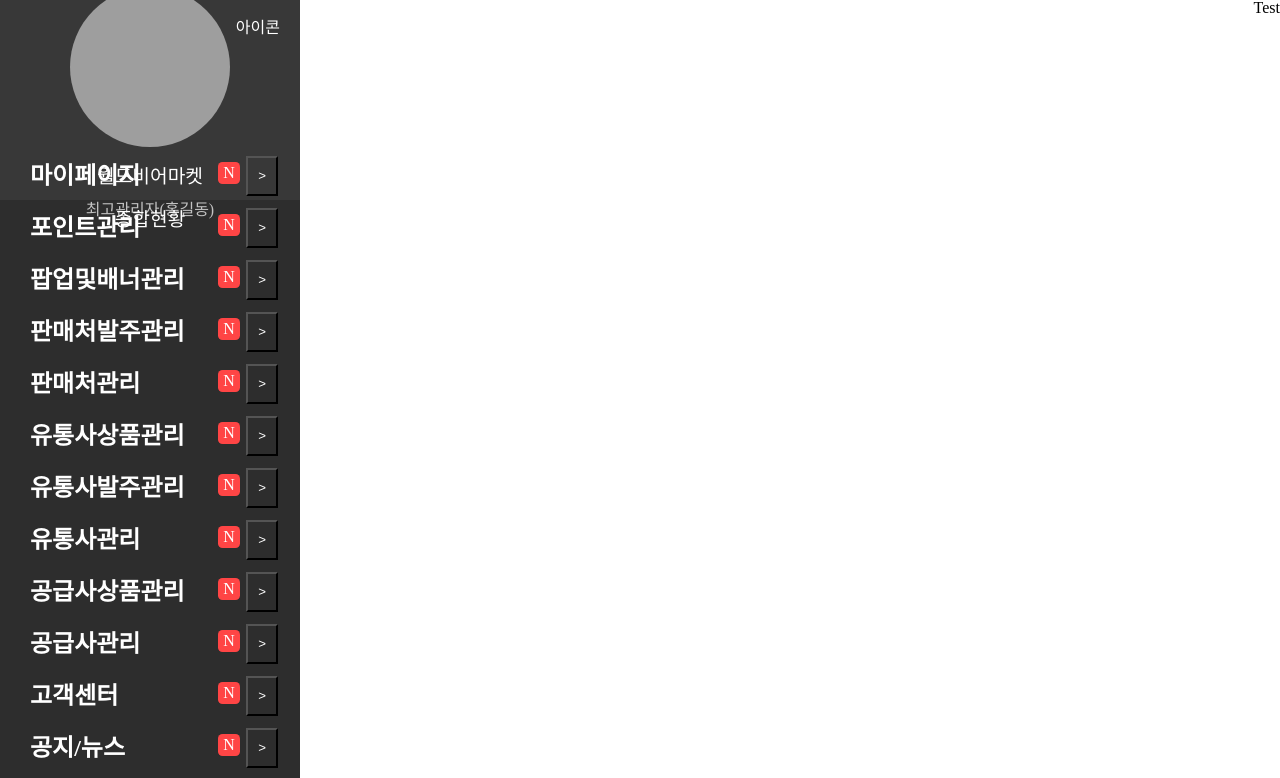
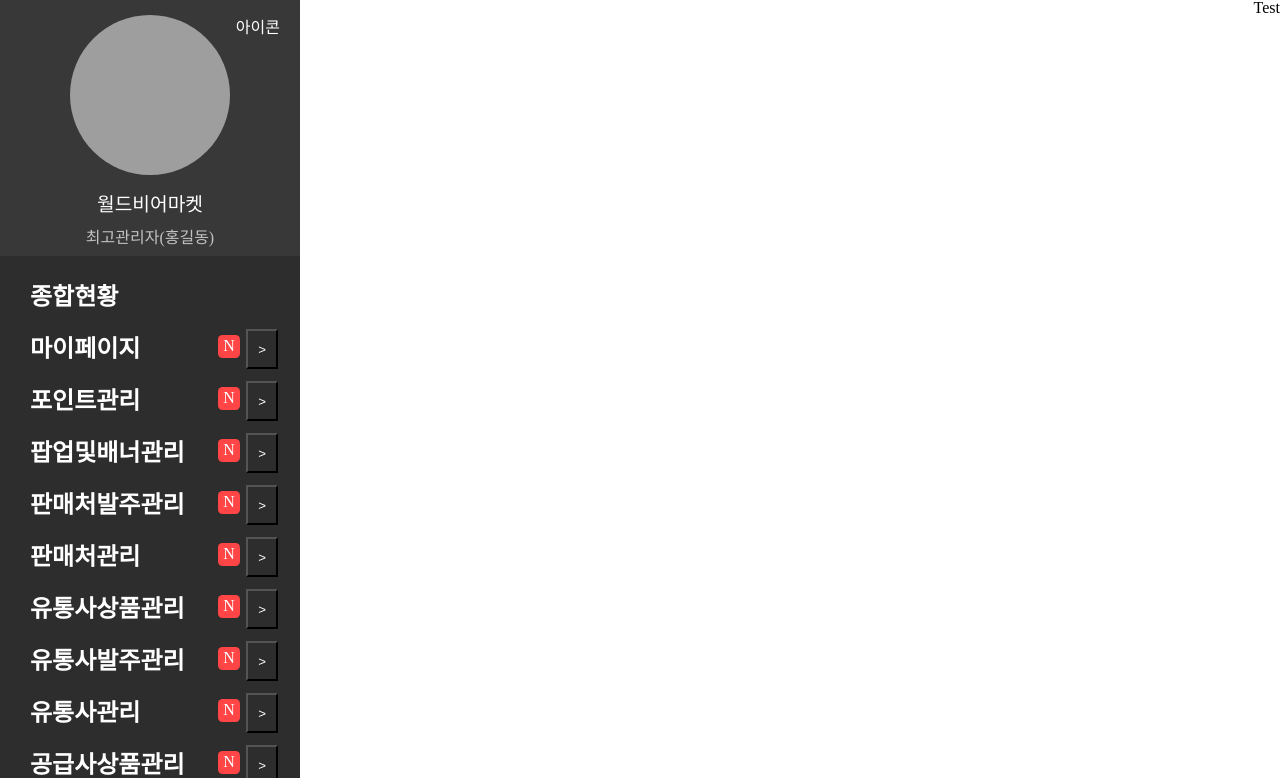
Before and after one commit to AhnDo0/GoodShop-Mall, a React (Vite) app: page / in a window 1280 px wide. Shown: the top 778 px of the page. Built offline with nearby package versions, Linux system fonts and the light colour scheme; grey boxes are pictures that could not be loaded.

Commit message:
Feat: page category list화, Design: aside 스타일 수정
page category list에서 받아오도록 변경, css 수정

```diff
--- a/src/components/admin/aside/Aside.jsx
+++ b/src/components/admin/aside/Aside.jsx
@@ -52,6 +52,7 @@ function Aside() {
             {itemTitles.map((title) => (
               <DashboardListItem key={title}>
                 <DropdownWrapper
+                  key={title}
                   title={title}
                   isOpen={openDropdown === title}
                   toggleDropdown={() => toggleDropdown(title)}
--- a/src/components/admin/aside/AsideStyle.jsx
+++ b/src/components/admin/aside/AsideStyle.jsx
@@ -2,7 +2,7 @@ import styled from "styled-components";
 
 export const AsideWrapper = styled.section`
   width: 300px;
-  height: 100vh;
+  height: 80em;
   display: flex;
   flex-direction: column;
   justify-content: space-between;
@@ -51,7 +51,7 @@ export const Setting = styled.div`
 
 export const DashboardWrapper = styled.div`
   width: 100%;
-  height: 75%;
+  height: 100%;
   display: flex;
   flex-direction: column;
   justify-content: center;
@@ -60,7 +60,11 @@ export const DashboardWrapper = styled.div`
 `;
 
 export const DashboardTitle = styled.h1`
-  font-size: 1.2rem;
+  width: 100%;
+  position: relative;
+  margin-left: 60px;
+  font-size: 1.5rem;
+  font-weight: 600;
   color: #fff;
 `;
 
@@ -69,7 +73,7 @@ export const DashboardList = styled.ul`
   height: 90%;
   display: flex;
   flex-direction: column;
-  justify-content: center;
+  justify-content: start;
   align-items: center;
   position: relative;
   margin: 10px;
--- a/src/components/admin/aside/DropdownWrapper.jsx
+++ b/src/components/admin/aside/DropdownWrapper.jsx
@@ -2,7 +2,7 @@ import React, { useState } from "react";
 import PropTypes from "prop-types";
 import {
   DropdownBtn,
-  NotiCount,
+  UpdateCount,
   NotiUpdated,
   DropdownTitle,
   DropdownTitleWrapper,
@@ -11,32 +11,30 @@ import {
   DropdownItem,
 } from "./DropdownWrapperStyle";
 
+// dropdown에 따라 pageTitles 다르게 가져올 것
+const pageTitles = [
+  { title: "가입정보관리", count: 11 },
+  { title: "담당자/권한관리", count: 3 },
+  { title: "회원문자발송", count: 1 },
+  { title: "회원이메일발송", count: 3 },
+];
 function DropdownWrapper({ title, isOpen, toggleDropdown }) {
+  // 해당 title에 업데이트된 내용이 있다면 NotiUpdated에 N을 표시하는 기능 추가
+
   return (
     <>
       <DropdownTitleWrapper>
-        <DropdownTitle>{title}</DropdownTitle>
+        <DropdownTitle open={isOpen}>{title}</DropdownTitle>
         <NotiUpdated>N</NotiUpdated>
         <DropdownBtn onClick={toggleDropdown}>&gt;</DropdownBtn>
       </DropdownTitleWrapper>
       <DropdownListWrapper open={isOpen}>
-        {/* 리스트로 dropdown list title 가져올 것 */}
-        <DropdownList>
-          <DropdownItem>가입정보관리</DropdownItem>
-          <NotiCount>11</NotiCount>
-        </DropdownList>
-        <DropdownList>
-          <DropdownItem>담당자/권한관리</DropdownItem>
-          <NotiCount>2</NotiCount>
-        </DropdownList>
-        <DropdownList>
-          <DropdownItem>회원문자발송</DropdownItem>
-          <NotiCount>3</NotiCount>
-        </DropdownList>
-        <DropdownList>
-          <DropdownItem>회원이메일발송</DropdownItem>
-          <NotiCount>21</NotiCount>
-        </DropdownList>
+        {pageTitles.map((t, idx) => (
+          <DropdownList key={idx}>
+            <DropdownItem key={t.title}>{t.title}</DropdownItem>
+            <UpdateCount key={t.count}>{t.count}</UpdateCount>
+          </DropdownList>
+        ))}
       </DropdownListWrapper>
     </>
   );
--- a/src/components/admin/aside/DropdownWrapperStyle.jsx
+++ b/src/components/admin/aside/DropdownWrapperStyle.jsx
@@ -64,7 +64,7 @@ export const DropdownItem = styled.div`
   font-size: 1.2rem;
 `;
 
-export const NotiCount = styled.div`
+export const UpdateCount = styled.div`
   display: flex;
   justify-content: center;
   align-items: center;
```
